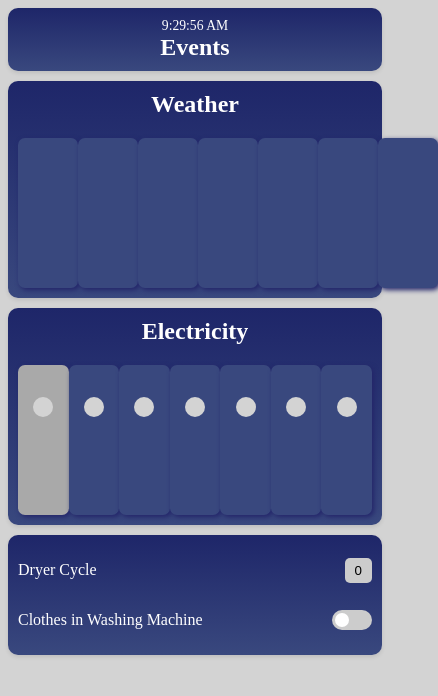
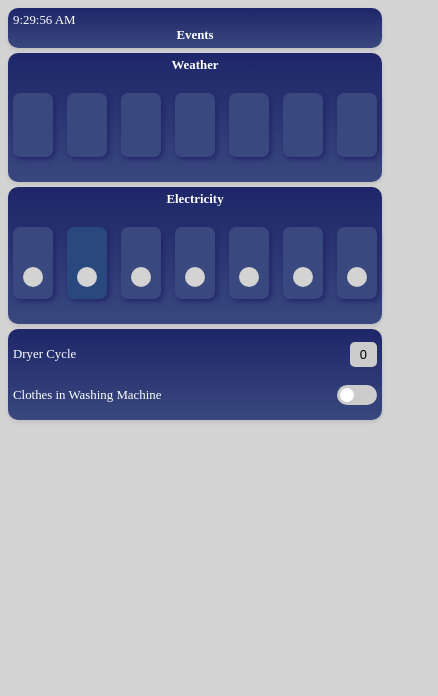
Before and after one commit to Johnmef/dashyy, a plain HTML site: page index.html in a window 390 px wide. Shown: the whole page, 438 px wide, since content can reach past the window. Drawn offline with Linux system fonts and the light colour scheme; no server answers.

Commit message:
Update styles.css

```diff
--- a/styles.css
+++ b/styles.css
@@ -8,19 +8,19 @@ body {
   background: linear-gradient(#1e2669, #39487e);
   border-radius: 10px;
   box-shadow: 0 2px 4px rgba(0, 0, 0, 0.1);
-  padding: 10px;
-  margin-bottom: 10px;
+  padding: 5px;
+  margin-bottom: 5px;
   font-size: 1em;
 }
 
-#time {
+.focus-block {
   display: flex;
-  justify-content: center;
-  align-items: center;
+  justify-content: space-between;
+/*   align-items: center; */
   margin: 0;
   padding: 0;
-  height: 20%
-  font-size: 8vw;
+/*   height: 20%; */
+  font-size: 2.3vw;
 }
 
 .appliance {
@@ -89,52 +89,42 @@ input[type="checkbox"]:checked + .slider:before {
 }
 
 .placeholder-box {
-  width: 80px;
-  height: 100px;
-  border-radius: 3px;
-  display: flex;
-  flex-direction: row;
-  justify-content: space-evenly;
-  align-items: center;
-}
-
-.placeholder-box:nth-child(4) {
-  margin-bottom: 0;
-}
-
-.placeholder-box {
   width: 100px;
-  height: 130px;
   background: #39487e;
-/*     box-shadow: 1px 1px 2px #39487e ; */
+  margin-bottom: 20px;
   border-radius: 7px;
   box-shadow: 2px 2px 5px #232469;
 }
 
+.placeholder-box p, .placeholder-boxx p{
+  margin: 3px;
+  padding: 3px;
+}
+
+.placeholder-box p:nth-child(1), .placeholder-boxx p:nth-child(1){
+  margin: 10px;
+  padding: 10px;
+}
+
+
+
 .placeholder-boxx {
   width: 100px;
-  height: 130px;
   background: #39487e;
+  margin-bottom: 20px;
   border-radius: 7px;
   box-shadow: 2px 2px 5px #232469;
 }
 
-.placeholder-boxx:nth-child(1){
-background: darkgrey;
-}
-
-.placeholder-boxx .placeholder-content {
+.placeholder-box .placeholder-content, .placeholder-boxx .placeholder-content {
   display: flex;
   flex-direction: column;
   justify-content: space-evenly;
   align-items: center;
 }
 
-.placeholder-box .placeholder-content {
-  display: inline-block;
-  width: 100px;
-  text-align: center;
-  margin: 2px;
+.placeholder-boxx:nth-child(2){
+  background-color:#29487e;
 }
 
 .circle-placeholder {
@@ -147,27 +137,25 @@ background: darkgrey;
 /* Responsive Styles */
 @media screen and (max-width: 768px) {
   /* Adjust styles for screens up to 768px width */
-  #time {
-      font-size: 5vw;
+  .focus-block {
+      font-size: 3.3vw;
   }
 
   .placeholder-box,
   .placeholder-boxx {
       width: 80px;
-      height: 150px;
   }
 }
 
 @media screen and (max-width: 480px) {
   /* Adjust styles for screens up to 480px width */
-  #time {
-      font-size: 3.5vw;
+  .focus-block, * {
+      font-size: 3.3vw;
   }
 
   .placeholder-box,
   .placeholder-boxx {
-      width: 60px;
-      height: 150px;
+      width: 40px;
   }
 }
 
@@ -180,8 +168,9 @@ border-radius: 7px;
  margin: 5px;
 }
 
+
 .heading{
-text-align: center;
-margin: 0;
-padding: 0;
+  text-align: center;
+  margin: 0;
+  padding: 0;
 }
```
